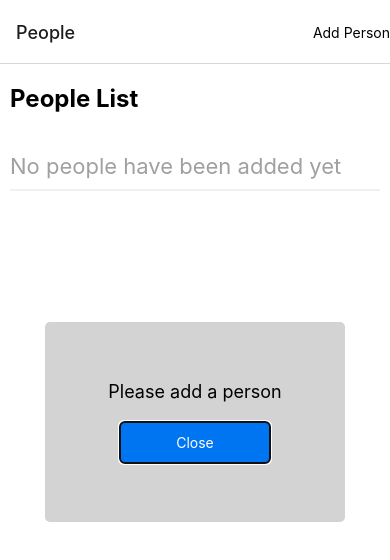
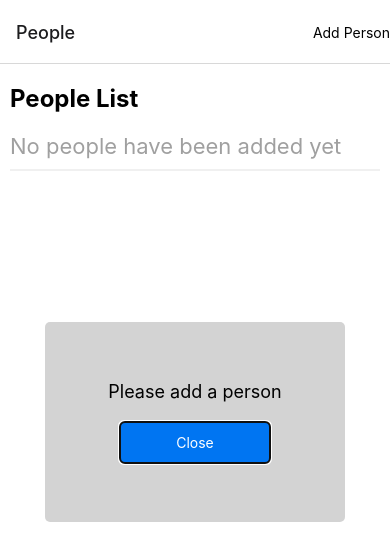
Before and after one commit to corb0140/giftr, a React Native app: screen /People in a window 390 px wide. Shown: the top 560 px of the page. Built offline with nearby package versions, Linux system fonts and the light colour scheme.

Commit message:
fixed flatlist not scrolling in people screen

```diff
--- a/screens/PeopleScreen.js
+++ b/screens/PeopleScreen.js
@@ -120,7 +120,7 @@ const styles = StyleSheet.create({
     fontWeight: "bold",
   },
   peopleListView: {
-    paddingTop: 40,
+    marginVertical: 20,
     paddingLeft: 10,
     paddingRight: 10,
   },
```
